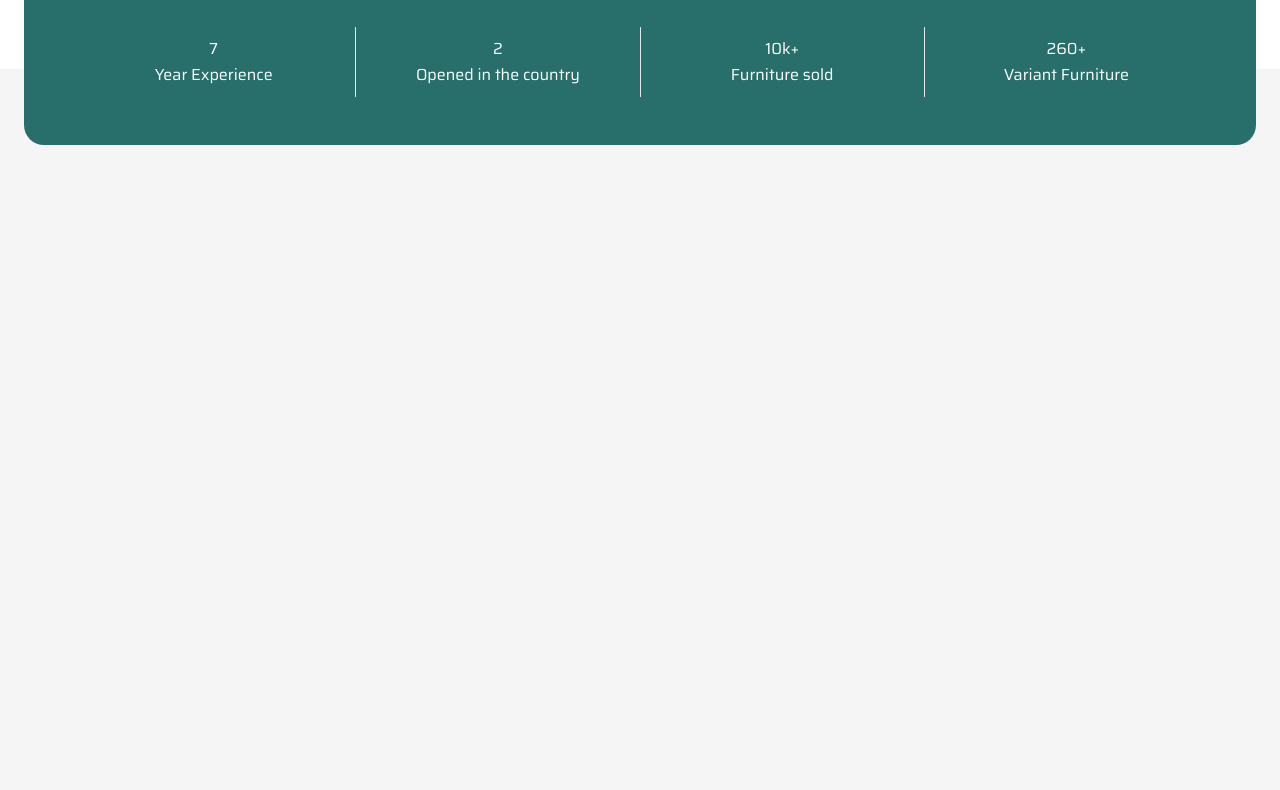
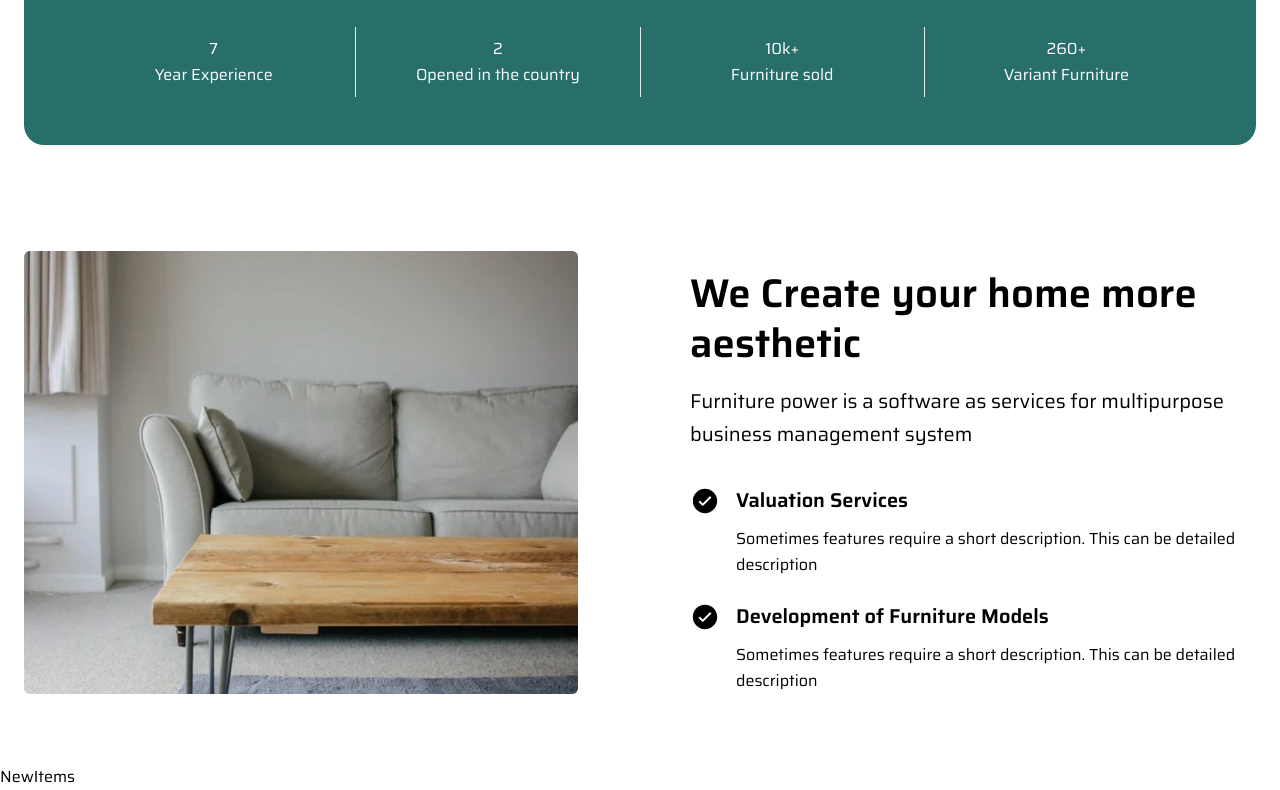
Before and after one commit to Ahmeddeco/Furniture, a React (Create React App) app: page / in a window 1280 px wide. Shown: the part 781-1571 px from the top of the page. Before the commit the page ends 962 px from the top, so only its background shows below. Built offline with nearby package versions, Linux system fonts and the light colour scheme; the HTML template or start-up script is replaced by a standard one.

Commit message:
Features

```diff
--- a/src/App.jsx
+++ b/src/App.jsx
@@ -1,12 +1,16 @@
 import React from "react";
 import Hero from "./components/Hero";
+import Features from "./components/Features";
+import NewItems from "./components/NewItems";
 
 // import components
 
 const App = () => {
   return (
-    <main className='w-full max-w-[1440px] mx-auto bg-white'>
+    <main className='w-full mx-auto bg-white'>
       <Hero />
+      <Features />
+      <NewItems/>
     </main>
   );
 };
--- a/src/components/Features.jsx
+++ b/src/components/Features.jsx
@@ -1,8 +1,40 @@
 import React from "react";
+import { features } from "../data";
 
 const Features = () => {
-  return <div>Features</div>;
+  // destructure features
+  const { title, subtitle, image, items, buttonText } = features;
+  return (
+    <section className='section'>
+      <div className='container mx-auto'>
+        <div className='flex flex-col lg:flex-row lg:gap-[100px]'>
+          {/* image */}
+          <div className='flex-1 order-1 lg:-order-1'>
+            <img src={image.type} alt='Furniture' className='' />
+          </div>
+          <div className='flex flex-1 flex-col justify-end'>
+            <h2 className='title'>{title}</h2>
+            <p className='subtitle'>{subtitle}</p>
+            {/* items */}
+            <div className=''>
+              {items.map((item, index) => {
+                const { title, subtitle, icon } = item;
+                return (
+                  <div className='flex mb-6 lg:last:mb-0'>
+                    <div className='text-2xl mr-4 lg:text-3xl'>{icon}</div>
+                    <div className=''>
+                      <h4 className='text-base lg:text-xl font-semibold mb-3'>{title}</h4>
+                      <p className=''>{subtitle}</p>
+                    </div>
+                  </div>
+                );
+              })}
+            </div>
+          </div>
+        </div>
+      </div>
+    </section>
+  );
 };
 
-
 export default Features;
--- a/src/components/FeaturesSecond.jsx
+++ b/src/components/FeaturesSecond.jsx
@@ -4,5 +4,4 @@
   return <div>FeaturesSecond</div>;
 };
 
-
 export default FeaturesSecond;
--- a/src/components/NewItems.jsx
+++ b/src/components/NewItems.jsx
@@ -4,5 +4,4 @@
   return <div>NewItems</div>;
 };
 
-
 export default NewItems;
```
